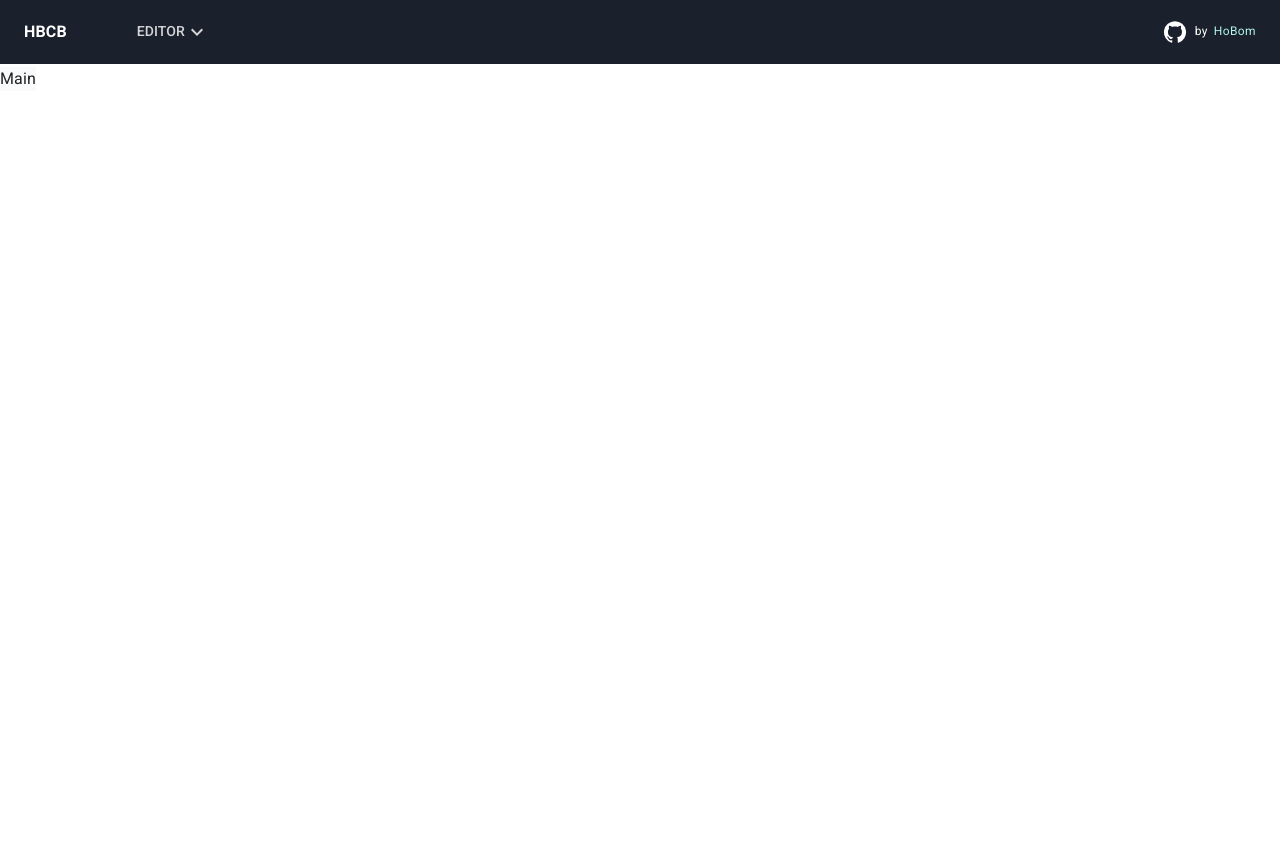
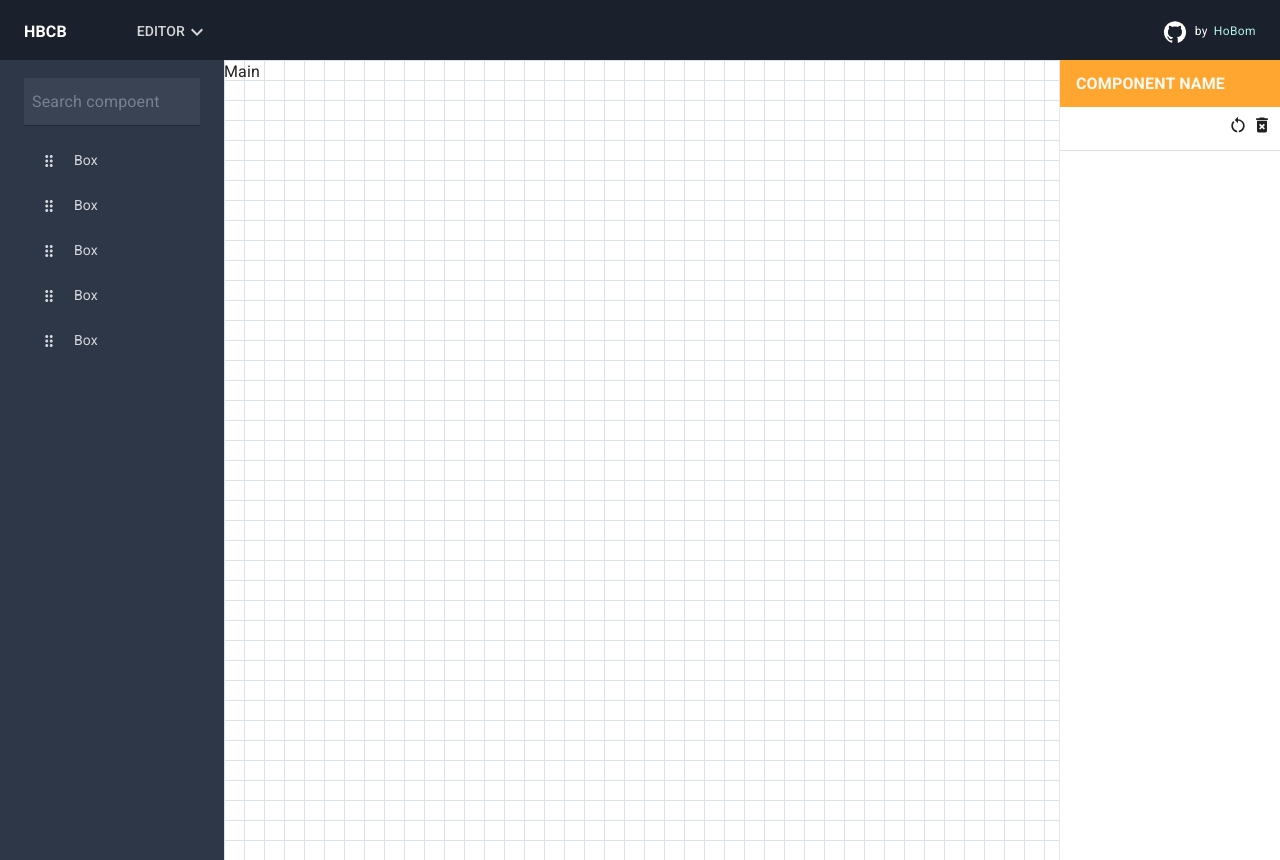
Before and after one commit to FoxMon/component-builder, a React (Vite) app: page / in a window 1280 px wide. Before the commit the page ends 800 px from the top, so only its background shows below. Built offline with nearby package versions, Linux system fonts and the light colour scheme.

Commit message:
layout container

```diff
--- a/src/containers/LayoutContainer.tsx
+++ b/src/containers/LayoutContainer.tsx
@@ -3,37 +3,44 @@ import { styled, Box, AppBar, Toolbar, CssBaseline } from "@mui/material";
 
 // project
 import { Header } from "@/layout/header/Header";
+import { Sidebar } from "@/layout/sidebar/Sidebar";
+import { Observer } from "@/components/observer/Observer";
 
 // styles
-const Content = styled("main", {
-  shouldForwardProp: (prop) => prop !== "open",
-})(() => ({
+const Content = styled("main")(() => ({
   borderBottomLeftRadius: 0,
   borderBottomRightRadius: 0,
-  background: "#f8fafc",
-  marginTop: "66.72px",
+  width: "100%",
+  backgroundImage:
+    "linear-gradient(to right, #d9e2e9 1px, transparent 1px), linear-gradient(to bottom, #d9e2e9 1px, transparent 1px);",
+  backgroundSize: "20px 20px",
+  bgColor: "#edf2f6",
 }));
 
 export const LayoutContainer = () => {
   return (
-    <Box sx={{ display: "flex" }}>
+    <Box>
       <CssBaseline />
       <AppBar
-        enableColorOnDark
-        position="fixed"
+        position="static"
         color="inherit"
         elevation={0}
         sx={{
           bgcolor: "#1a202c",
+          height: "60px",
         }}
       >
         <Toolbar>
           <Header />
         </Toolbar>
       </AppBar>
-      <Content>
-        <Outlet />
-      </Content>
+      <Box sx={{ display: "flex" }}>
+        <Sidebar />
+        <Content>
+          <Outlet />
+        </Content>
+        <Observer />
+      </Box>
     </Box>
   );
 };
```
